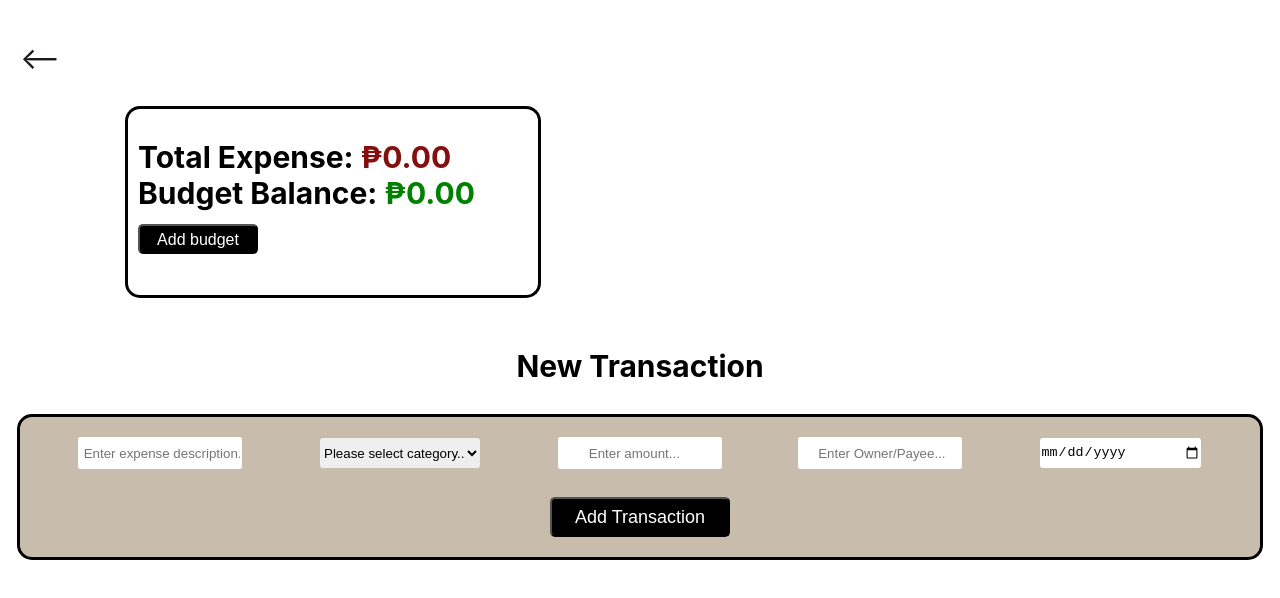
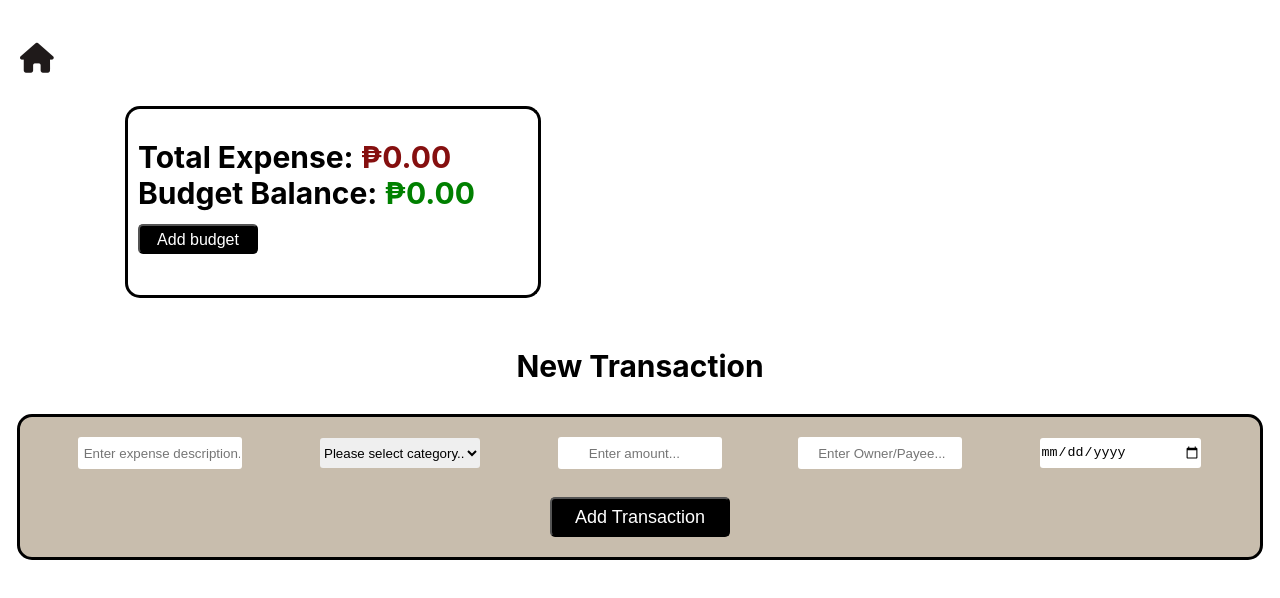
Before and after one commit to elainesanluis/bank-and-budget-app, a React (Create React App) app: page /new-transactions in a window 1280 px wide. Shown: the top 598 px of the page. Built offline with nearby package versions, Linux system fonts and the light colour scheme.

Commit message:
updated UI of dashboard link icon in new transactions page

```diff
--- a/src/Pages/NewTransactions-BudgetApp.jsx
+++ b/src/Pages/NewTransactions-BudgetApp.jsx
@@ -32,7 +32,7 @@ export default function NewTransactions() {
     <div>
       <div id='back-to-home'>
         <Link style={{textDecoration: 'none', fontSize: '30px'}} to="/">
-          <p className='dashboard'>&#10229;</p>
+          <p className='dashboard'><i class="fa-solid fa-house"></i></p>
         </Link>
       </div>
       <div className='new-tranx'>
```
